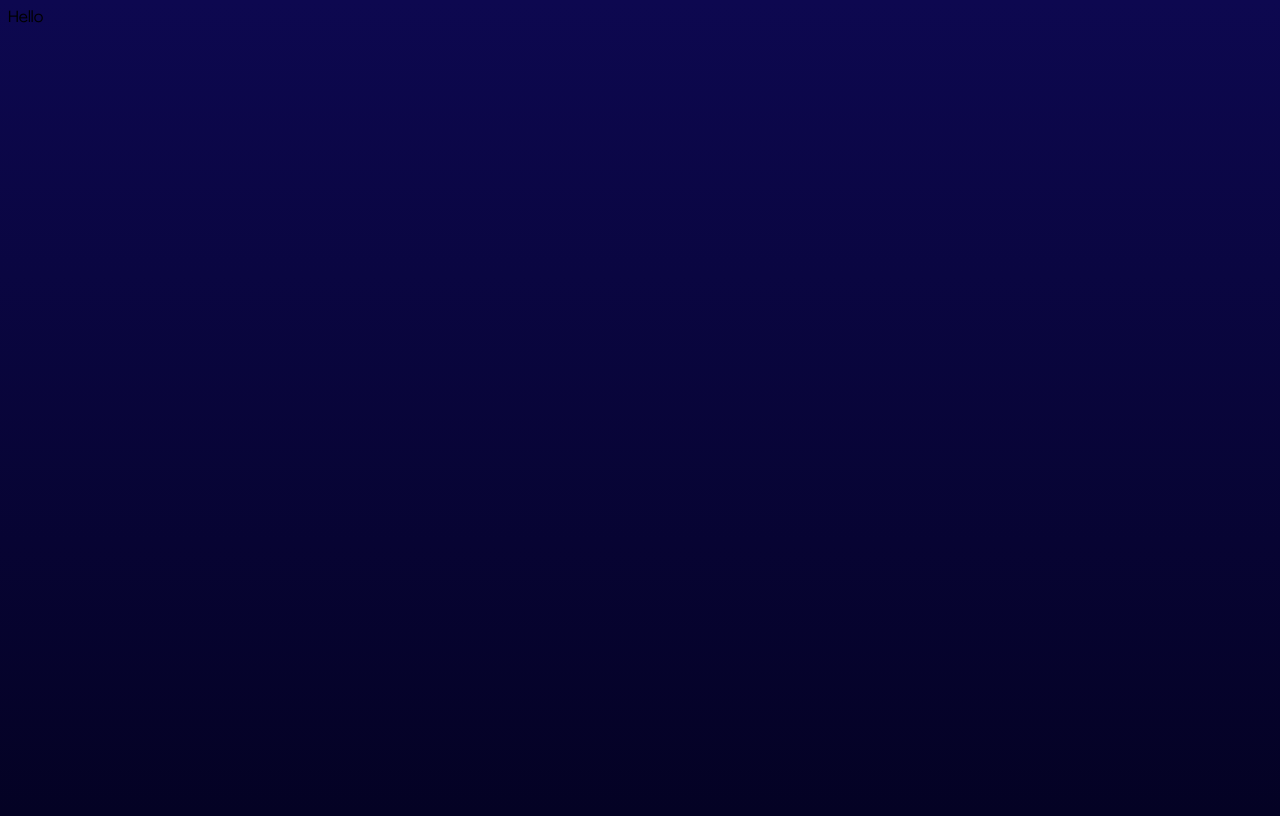
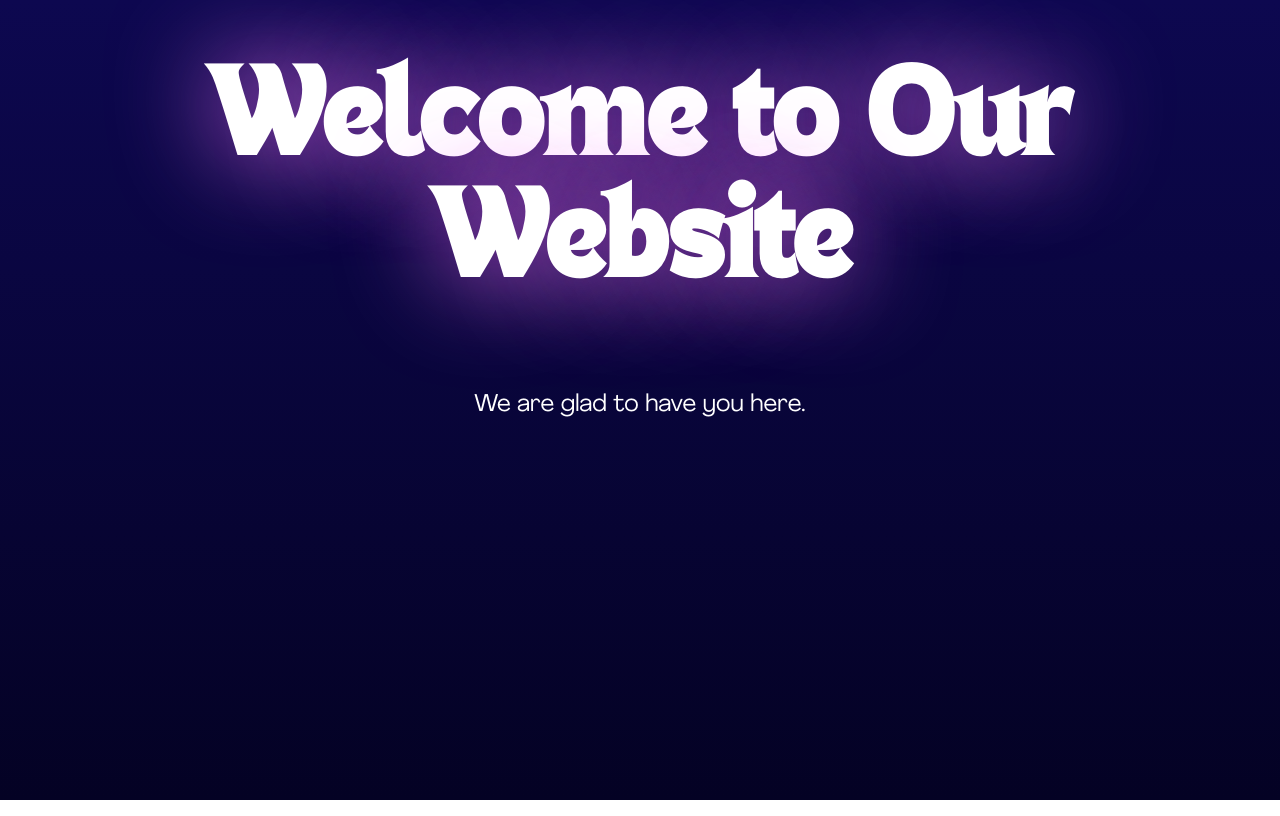
Before and after one commit to aws-ust/aws-recruitment, a Next.js app: page / in a window 1280 px wide. Built offline with nearby package versions, Linux system fonts and the light colour scheme.

Commit message:
feat: created initial section header component

```diff
--- a/src/app/globals.scss
+++ b/src/app/globals.scss
@@ -1,7 +1,16 @@
 body {
   font-family: var(--font-body);
+  max-width: 1080px;
+  margin: 0 auto;
 }
 
 h1 {
   font-family: var(--font-heading);
 }
+
+@mixin glowing-text {
+  -webkit-box-shadow: 0px 0px 105px 45px rgba(206, 107, 255, 0.9);
+  -moz-box-shadow: 0px 0px 105px 45px rgba(206, 107, 255, 0.9);
+  box-shadow: 0px 0px 105px 45px rgba(206, 107, 255, 0.9);
+  color: var(--white);
+}
--- a/src/app/page.module.scss
+++ b/src/app/page.module.scss
@@ -6,13 +6,6 @@
   --white: #fff;
 }
 
-@mixin glowing-text {
-  -webkit-box-shadow: 0px 0px 105px 45px rgba(206, 107, 255, 0.9);
-  -moz-box-shadow: 0px 0px 105px 45px rgba(206, 107, 255, 0.9);
-  box-shadow: 0px 0px 105px 45px rgba(206, 107, 255, 0.9);
-  color: var(--white);
-}
-
 body {
   height: 100vh;
   background: linear-gradient(180deg, var(--purple-600), var(--purple-900));
--- a/src/app/page.tsx
+++ b/src/app/page.tsx
@@ -1,5 +1,12 @@
 import styles from "./page.module.scss";
-
+import { SectionHeader } from "@/components/section_header";
 export default function Home() {
-  return <div className={styles.red}>Hello</div>;
+  return (
+    <div className={styles.body}>
+      <SectionHeader
+        title="Welcome to Our Website"
+        subtitle="We are glad to have you here."
+      />
+    </div>
+  );
 }
--- /dev/null
+++ b/src/components/section_header.module.scss
@@ -0,0 +1,28 @@
+.container {
+  display: flex;
+  flex-direction: column;
+  align-items: center;
+  text-align: center;
+}
+.header {
+  font-size: 91px;
+  text-shadow: rgba(245, 119, 252, 0.9) 0px 0px 101px;
+  color: var(--white);
+}
+
+@media (max-width: 1024px) {
+  .header {
+    font-size: 64px;
+  }
+}
+
+@media (max-width: 600px) {
+  .header {
+    font-size: 48px;
+  }
+}
+
+.subtitle {
+  font-size: 24px;
+  color: var(--white);
+}
--- /dev/null
+++ b/src/components/section_header.tsx
@@ -0,0 +1,17 @@
+import React from "react";
+import styles from "./section_header.module.scss";
+
+interface SectionHeaderProps {
+  title: string;
+  subtitle?: string;
+}
+
+export const SectionHeader: React.FC<SectionHeaderProps> = ({
+  title,
+  subtitle,
+}) => (
+  <header className={styles.container}>
+    <h1 className={styles.header}>{title}</h1>
+    {subtitle && <p className={styles.subtitle}>{subtitle}</p>}
+  </header>
+);
```
